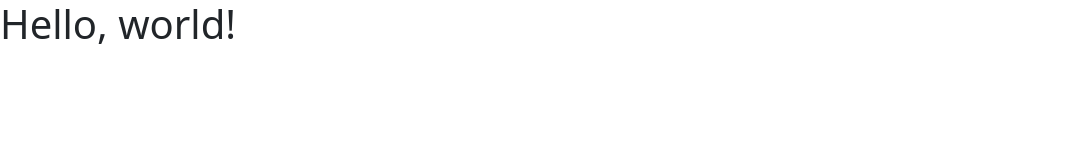
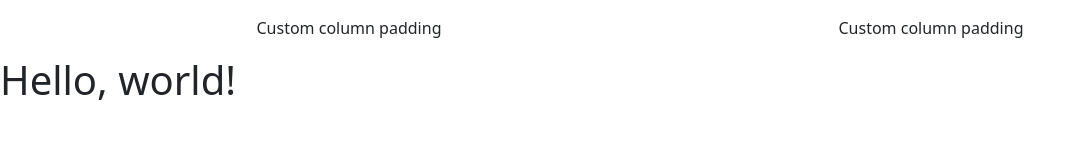
Before and after one commit to ingriss/Unity, a plain HTML site: page index.html in a window 1280 px wide. Shown: the whole page, without its empty margins (0-1083 px from the left). Drawn offline with nearby package versions, Linux system fonts and the light colour scheme.

Commit message:
Update index.html

```diff
--- a/index.html
+++ b/index.html
@@ -7,7 +7,16 @@
     <title>Bootstrap demo</title>
     <link href="https://cdn.jsdelivr.net/npm/bootstrap@5.3.2/dist/css/bootstrap.min.css" rel="stylesheet" integrity="sha384-T3c6CoIi6uLrA9TneNEoa7RxnatzjcDSCmG1MXxSR1GAsXEV/Dwwykc2MPK8M2HN" crossorigin="anonymous">
   </head>
-  <body>
+    <div class="container overflow-hidden text-center">
+  <div class="row gx-5">
+    <div class="col">
+     <div class="p-3">Custom column padding</div>
+    </div>
+    <div class="col">
+      <div class="p-3">Custom column padding</div>
+    </div>
+  </div>
+</div>  <body>
     <h1>Hello, world!</h1>
     <script src="https://cdn.jsdelivr.net/npm/bootstrap@5.3.2/dist/js/bootstrap.bundle.min.js" integrity="sha384-C6RzsynM9kWDrMNeT87bh95OGNyZPhcTNXj1NW7RuBCsyN/o0jlpcV8Qyq46cDfL" crossorigin="anonymous"></script>
   </body>
```
